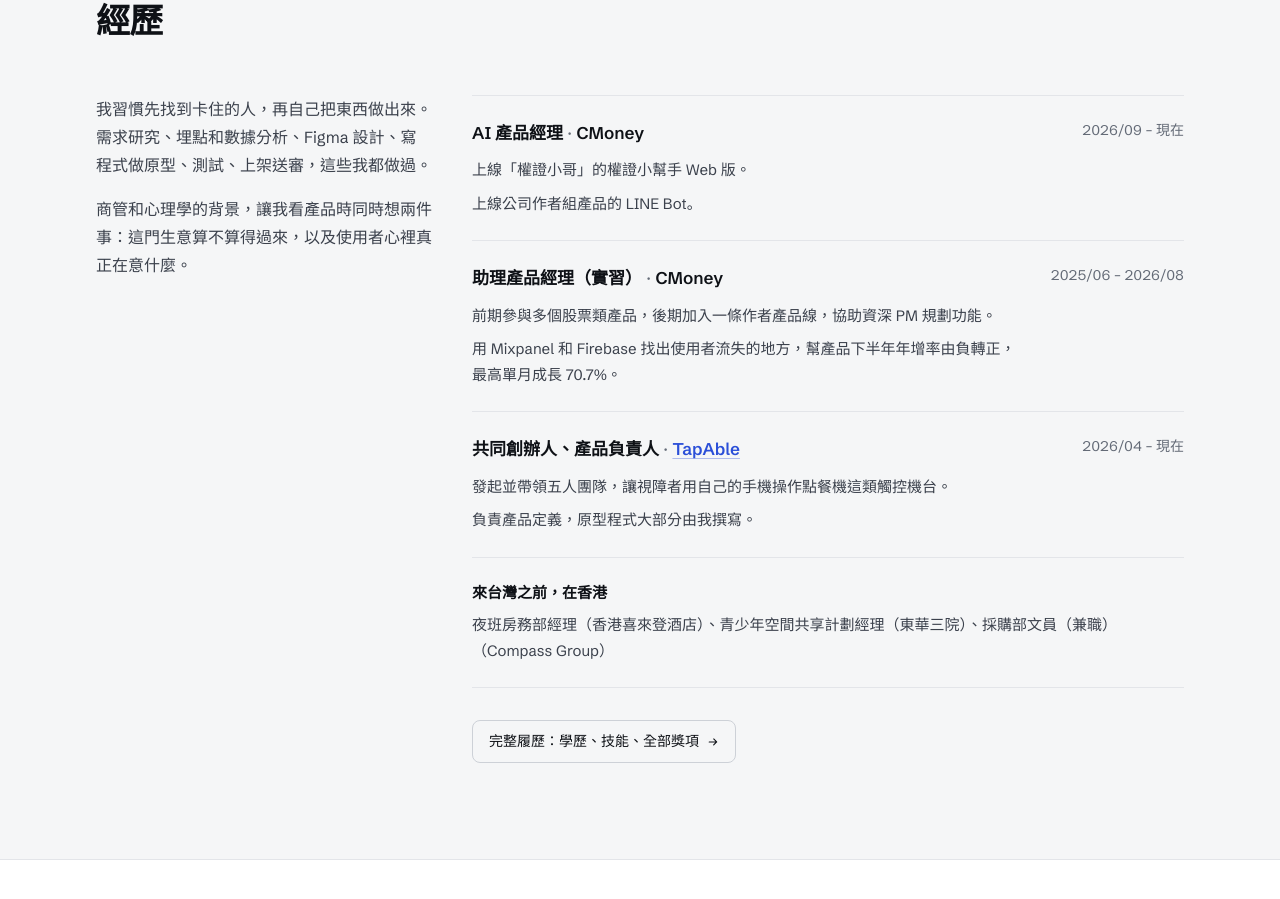
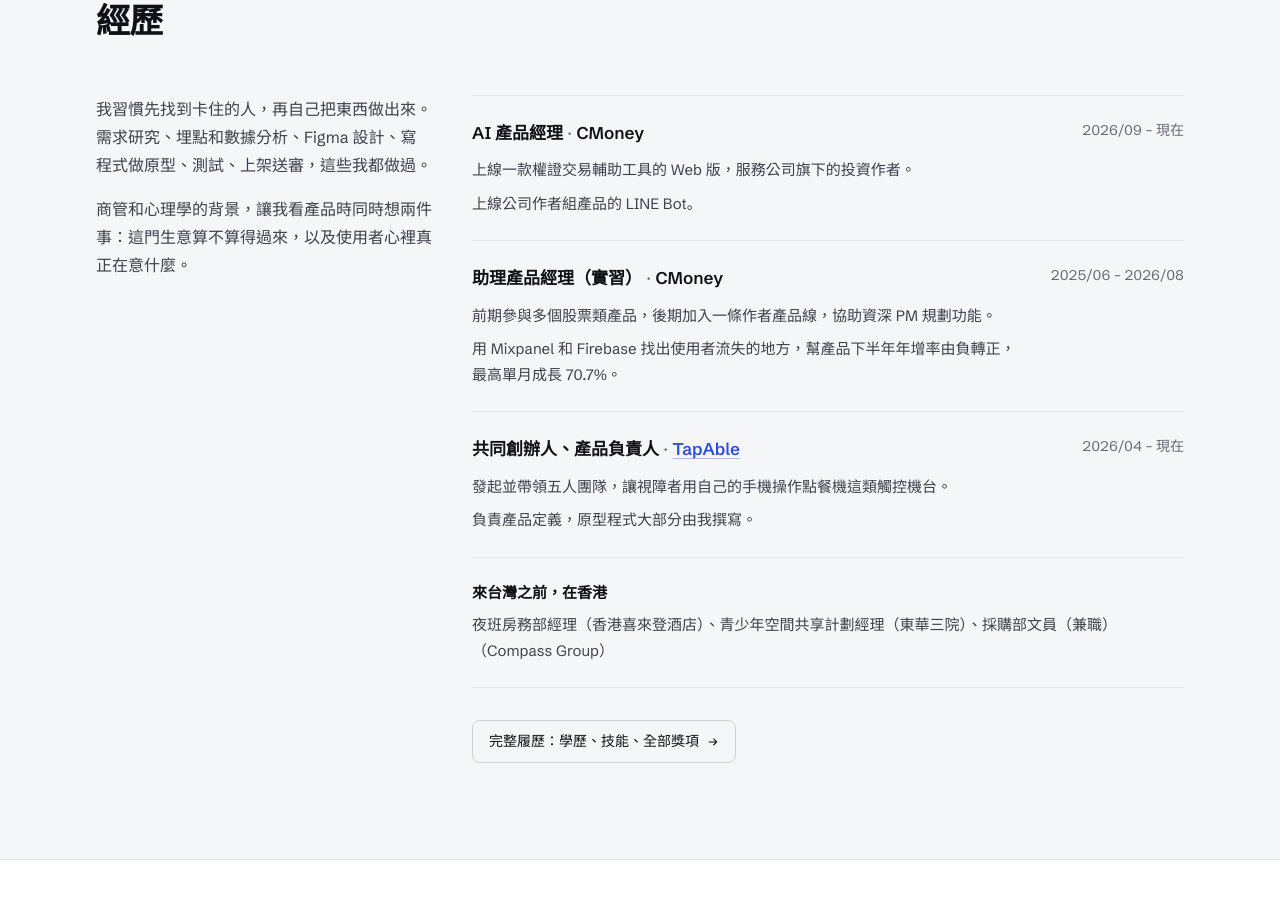
Before and after one commit to a96020183/ken-chui, a React (Vite) app: page / in a window 1280 px wide. Shown: the part 2501-3400 px from the top of the page. Built offline with nearby package versions, Linux system fonts and the light colour scheme.

Commit message:
fix: CMoney 經歷不寫產品名稱
Co-Authored-By: Claude Opus 5.5 <noreply@anthropic.com>

```diff
--- a/src/data/profile.js
+++ b/src/data/profile.js
@@ -43,7 +43,7 @@ export const profile = {
       role: { zh: 'AI 產品經理', en: 'AI Product Manager' },
       period: { zh: '2026/09 – 現在', en: 'Sep 2026 – Present' },
       points: [
-        { zh: '上線「權證小哥」的權證小幫手 Web 版。', en: 'Launched the web version of 權證小幫手, a warrant-trading helper for one of CMoney\'s top investing creators.' },
+        { zh: '上線一款權證交易輔助工具的 Web 版，服務公司旗下的投資作者。', en: 'Launched the web version of a warrant-trading helper tool for one of CMoney\'s top investing creators.' },
         { zh: '上線公司作者組產品的 LINE Bot。', en: 'Launched a LINE bot for the company\'s creator products.' },
         { zh: '負責一位 VIP 作者的產品線，iOS、Android、PC、Web 四個平台同時推版本；從需求、埋點、介面設計、和工程協作、測試到上架送審，一路負責到底。', en: 'Own a VIP creator\'s product line on iOS, Android, PC and web, end to end: requirements, event tracking, UI design, engineering hand-off, QA and store release.' },
       ],
```
